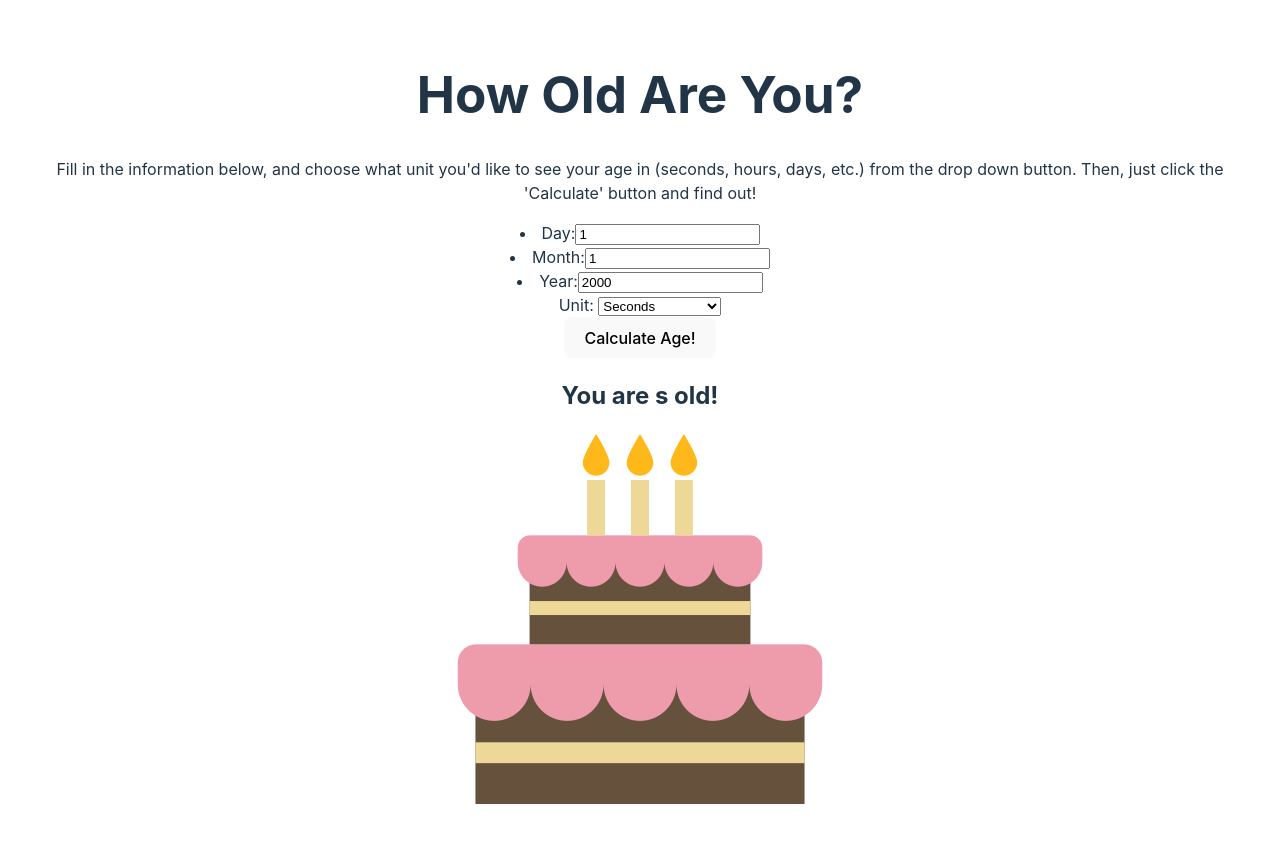
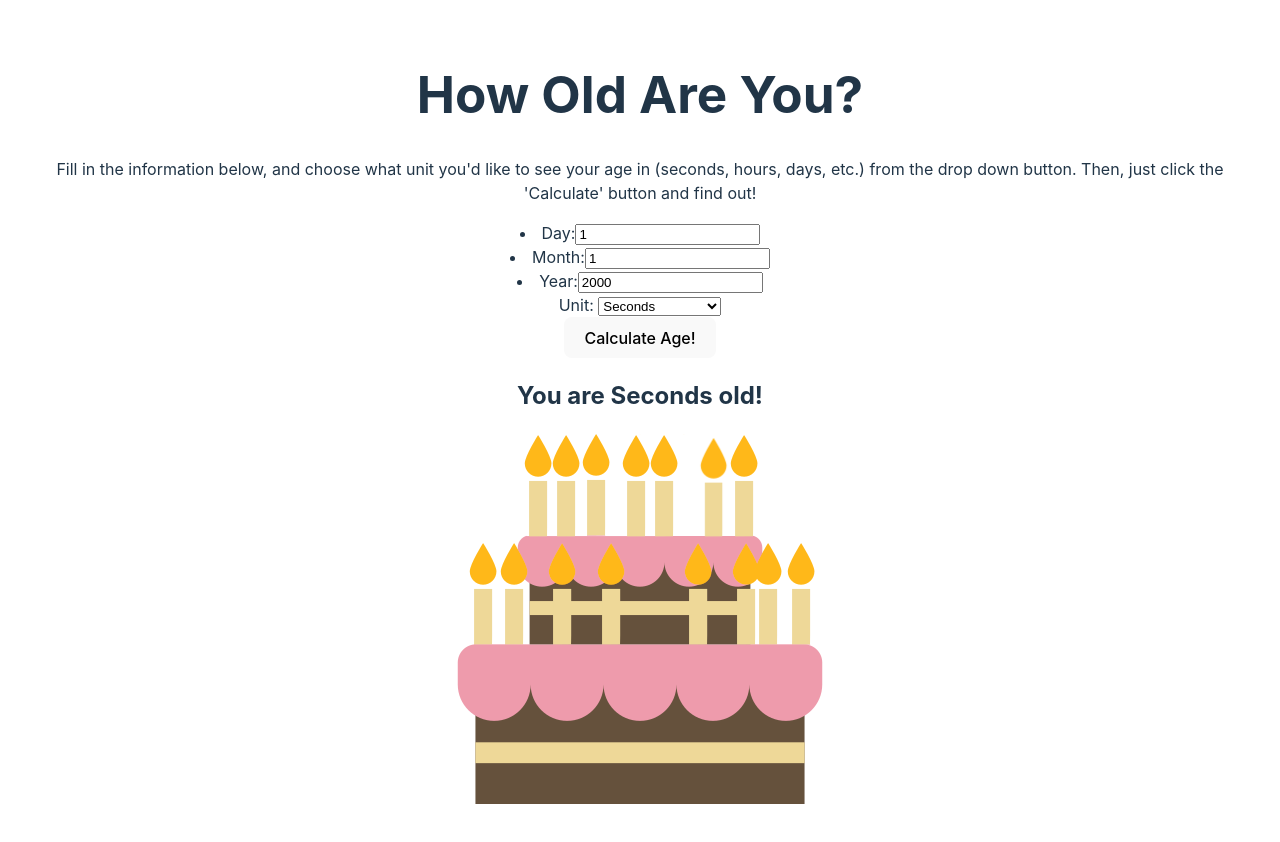
Before and after one commit to Roseh224/age-calculator, a React (Vite) app: page / in a window 1280 px wide. Built offline with nearby package versions, Linux system fonts and the light colour scheme.

Commit message:
altered result section to show one of three cake images, depending on how large calculated age is.

```diff
--- a/src/App.jsx
+++ b/src/App.jsx
@@ -11,6 +11,7 @@ import { isValidDate, calculateAge } from './calcs';
 function App() {
   const [birthday, setBirthday] = useState({Day: 1, Month: 1, Year: 2000});
   const [selectedUnit, setSelectedUnit] = useState(UNITS[0]);
+  const [isValid, setIsValid] = useState(true);
   const [age, setAge] = useState();
 
   function handleBirthdayChange(area, newDate) {
@@ -28,12 +29,14 @@ function App() {
 
   function handleNewCalc(){
     const convertedDate = isValidDate(birthday['Day'], birthday['Month'], birthday['Year']);
-    setAge(calculateAge(convertedDate, selectedUnit));
 
-    console.log(age);
-
-    // console.log(isValidDate(birthday['Day'], birthday['Month'], birthday['Year']));
-    // console.log(birthday);
+    if (convertedDate) {
+      setIsValid(true);
+      setAge(calculateAge(convertedDate, selectedUnit));
+    }
+    else {
+      setIsValid(false);
+    }
   }
 
   return (
@@ -64,7 +67,11 @@ function App() {
         <button onClick={handleNewCalc}>Calculate Age!</button>
     </div>
     <div>
-      <Result age={age} />
+      {isValid ? (
+      <Result age={age} unit={selectedUnit} />
+      ) : (
+      <h2> The birthday you have input is not valid. Please confirm that the information provided in correct, and try again. </h2>
+      )}
     </div>
     </>
   )
--- a/src/components/Result.jsx
+++ b/src/components/Result.jsx
@@ -3,10 +3,21 @@ import some from '../assets/someCandles.png';
 import many from '../assets/manyCandles.png';
 
 export default function Result({age, unit}) {
+    function chooseCake(age){
+        if (age < 100){
+            return few;
+        }
+        else if (age < 10000){
+            return some;
+        }
+        else {
+            return many;
+        }
+    }
     return(
         <div>
-            <h2>You are {age} {unit}s old!</h2>
-        <img src={few} alt="A birthday cake with a few candles" />
+            <h2>You are {age} {unit} old!</h2>
+        <img src={chooseCake(age)} alt="A birthday cake with a few candles" />
         </div>
     )
 }
```
